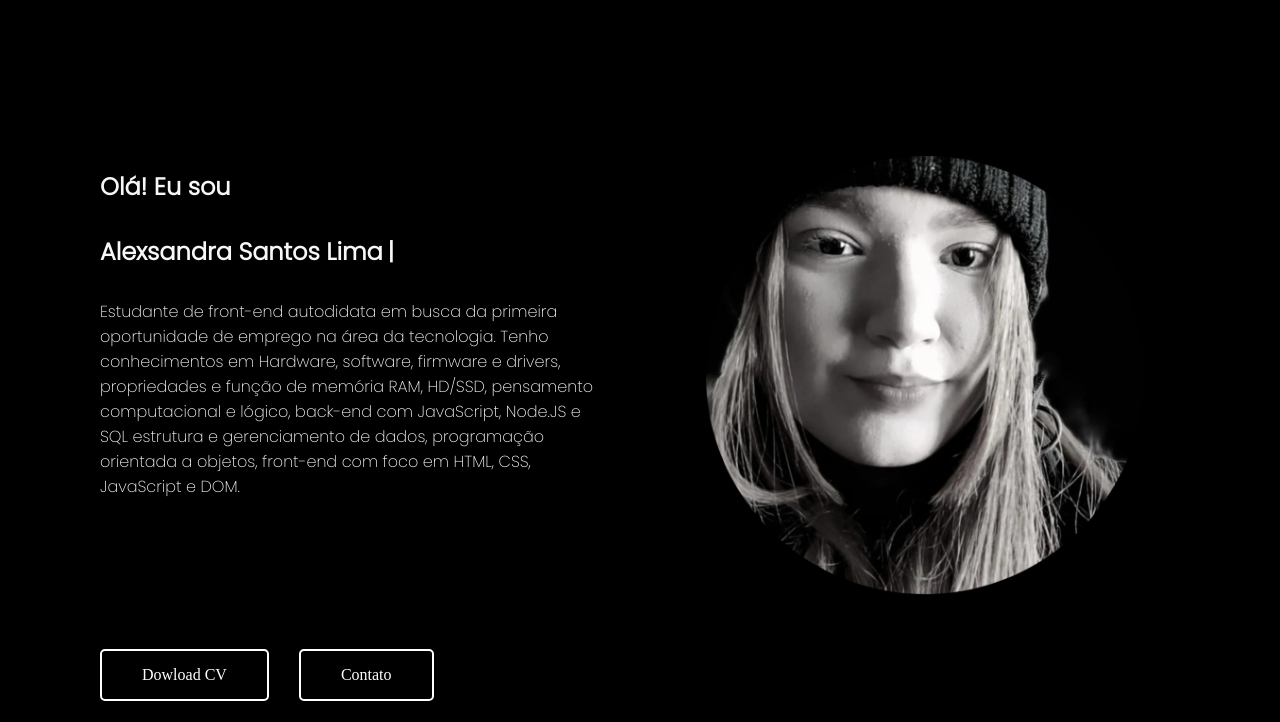
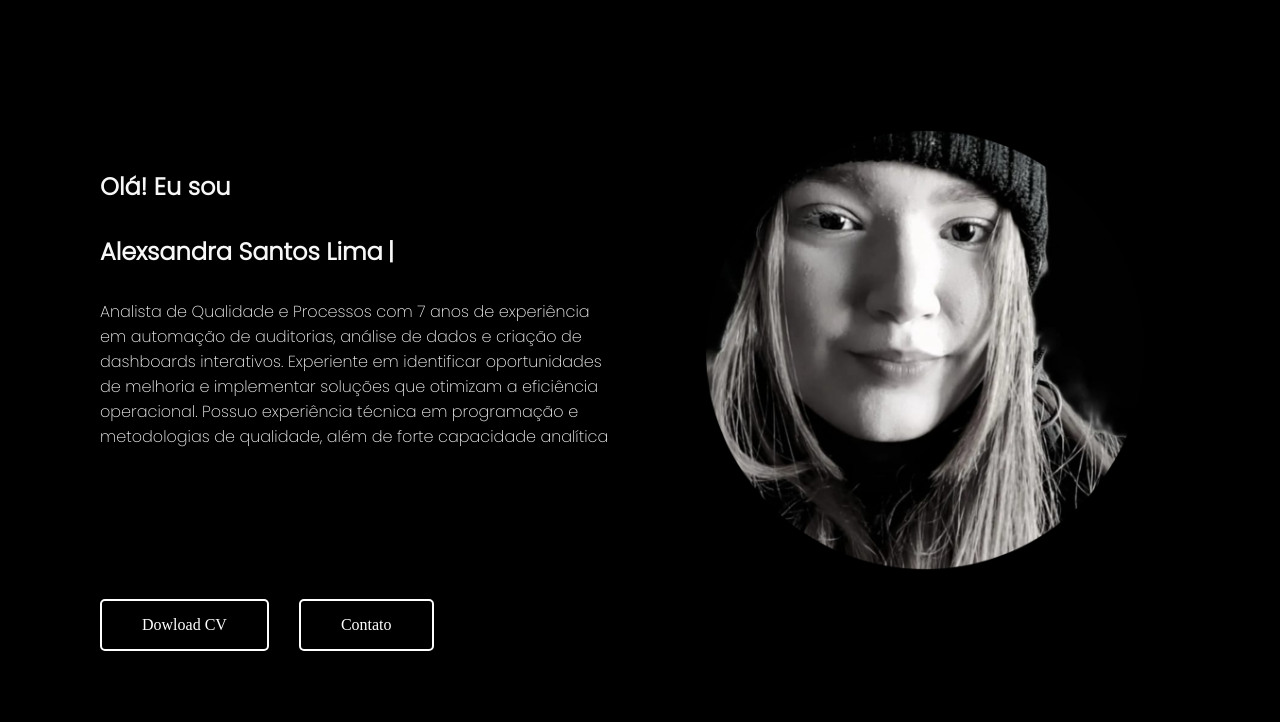
Before and after one commit to AlexsandraDunphy/Portfolio, a plain HTML site: page index.html in a window 1280 px wide. Shown: the part 78-800 px from the top of the page. Drawn offline with Linux system fonts and the light colour scheme.

Commit message:
Update index.html

```diff
--- a/index.html
+++ b/index.html
@@ -26,14 +26,11 @@
       <div>
         <h2>Olá! Eu sou</h2>
         <h2 class="digitando">Alexsandra Santos Lima</h2>
-        <p>
-          Estudante de front-end autodidata em busca da primeira oportunidade de
-          emprego na área da tecnologia. Tenho conhecimentos em Hardware,
-          software, firmware e drivers, propriedades e função de memória RAM,
-          HD/SSD, pensamento computacional e lógico, back-end com JavaScript,
-          Node.JS e SQL estrutura e gerenciamento de dados, programação
-          orientada a objetos, front-end com foco em HTML, CSS, JavaScript e
-          DOM.
+        <p>Analista de Qualidade e Processos com 7 anos de experiência em automação de
+auditorias, análise de dados e criação de dashboards interativos. Experiente em
+identificar oportunidades de melhoria e implementar soluções que otimizam a
+eficiência operacional. Possuo experiência técnica em programação e metodologias de
+qualidade, além de forte capacidade analítica
         </p>
         <div style="display: flex">
           <a href="AlexsandraSantosLima.pdf">Dowload CV</a>
```
